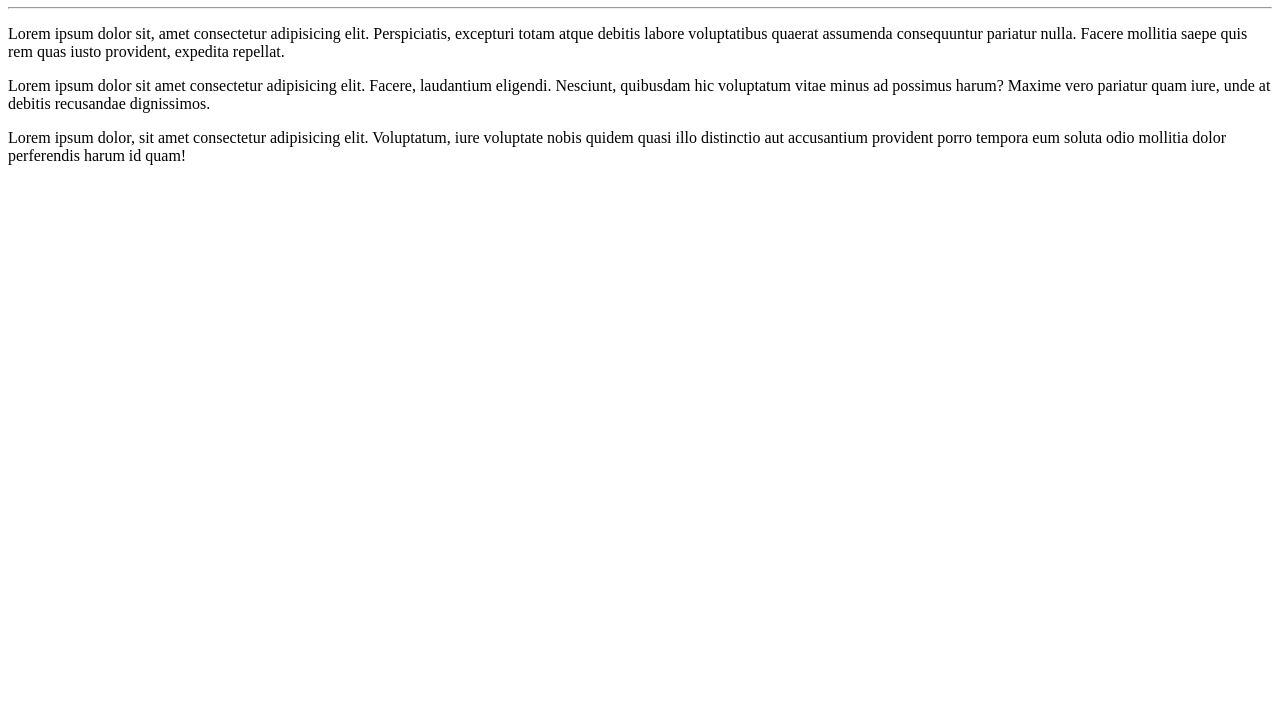
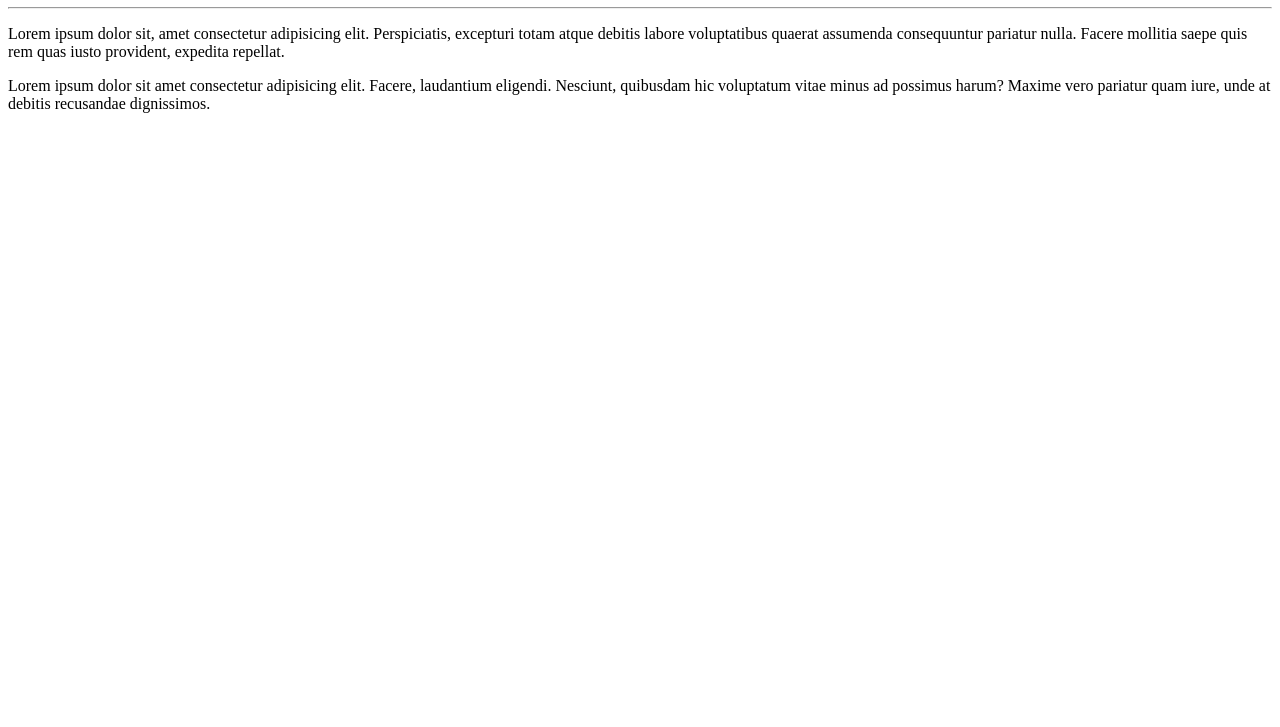
Before and after one commit to larentispedro/Ola-Mundo, a plain HTML site: page sitee-exemplo/index.html in a window 1280 px wide. Shown: the part 73-800 px from the top of the page. Drawn offline with Linux system fonts and the light colour scheme.

Commit message:
removi um parágrafo

```diff
--- a/sitee-exemplo/index.html
+++ b/sitee-exemplo/index.html
@@ -10,6 +10,4 @@
     <hr>
     <p>Lorem ipsum dolor sit, amet consectetur adipisicing elit. Perspiciatis, excepturi totam atque debitis labore voluptatibus quaerat assumenda consequuntur pariatur nulla. Facere mollitia saepe quis rem quas iusto provident, expedita repellat.</p>
     <p>Lorem ipsum dolor sit amet consectetur adipisicing elit. Facere, laudantium eligendi. Nesciunt, quibusdam hic voluptatum vitae minus ad possimus harum? Maxime vero pariatur quam iure, unde at debitis recusandae dignissimos.</p>
-    <p>Lorem ipsum dolor, sit amet consectetur adipisicing elit. Voluptatum, iure voluptate nobis quidem quasi illo distinctio aut accusantium provident porro tempora eum soluta odio mollitia dolor perferendis harum id quam!</p>
-</body>
 </html>
```
